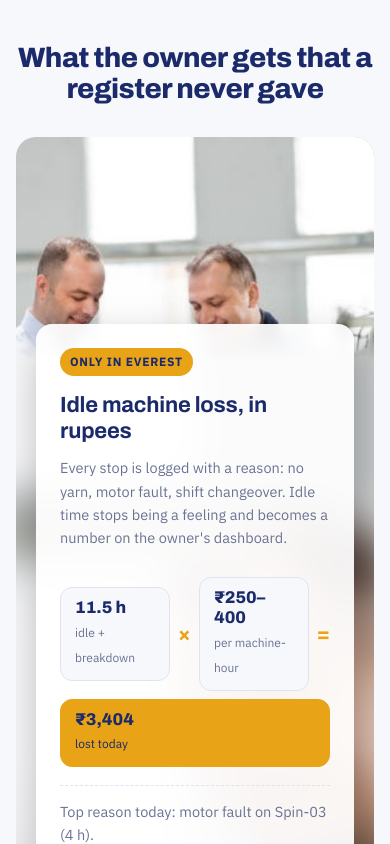
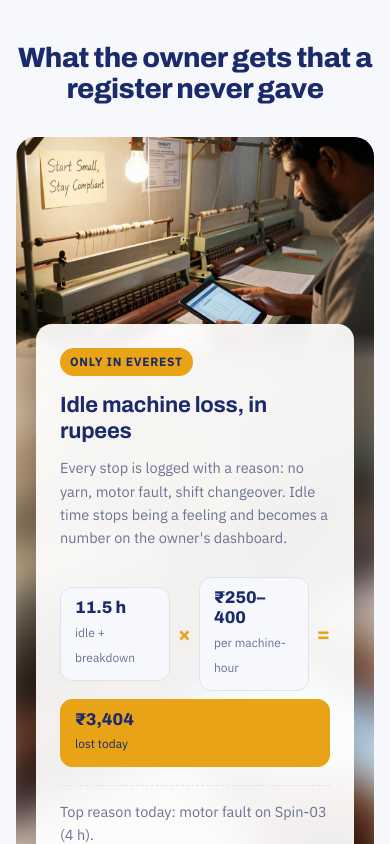
Before and after one commit to shubhamshubham66/Textile_Manufacturing_Platform, a React (Vite) app in the folder frontend/: page / in a window 390 px wide. Shown: the part 3680-4524 px from the top of the page. Built offline with nearby package versions, Linux system fonts and the light colour scheme.

Commit message:
landing: new floor photo (operator with tablet) for the idle-loss feature

```diff
--- a/frontend/src/components/Features.jsx
+++ b/frontend/src/components/Features.jsx
@@ -53,8 +53,8 @@ export default function Features() {
           {/* Left: full-height photo, idle-loss card sitting inside it at the bottom */}
           <div className="lp-photo">
             <img
-              src="/images/owners-review.jpg"
-              alt="Two managers going over the day's numbers together"
+              src="/images/floor-tablet.jpg"
+              alt="A loom operator checking the day's numbers on a tablet"
               loading="lazy"
             />
             <article className="lp-usp">
--- a/frontend/src/landing.css
+++ b/frontend/src/landing.css
@@ -949,7 +949,7 @@
   position: absolute;
   inset: -24px;
   z-index: -1;
-  background: url(/images/owners-review.jpg) center bottom / cover no-repeat;
+  background: url(/images/floor-tablet.jpg) center bottom / cover no-repeat;
   filter: blur(18px) saturate(0.9);
 }
 .lp-photo img {
@@ -957,9 +957,9 @@
   display: block;
   width: calc(100% + 40px);
   margin: 0 -20px;
-  aspect-ratio: 464 / 290;
+  aspect-ratio: 16 / 10;
   object-fit: cover;
-  object-position: center bottom;
+  object-position: center 30%;
   -webkit-mask-image: linear-gradient(#000 88%, transparent);
   mask-image: linear-gradient(#000 88%, transparent);
 }
```
Also changed, not shown: frontend/public/images/floor-tablet.jpg (added).
